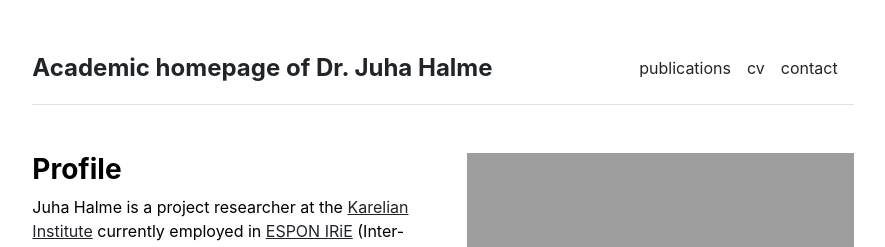
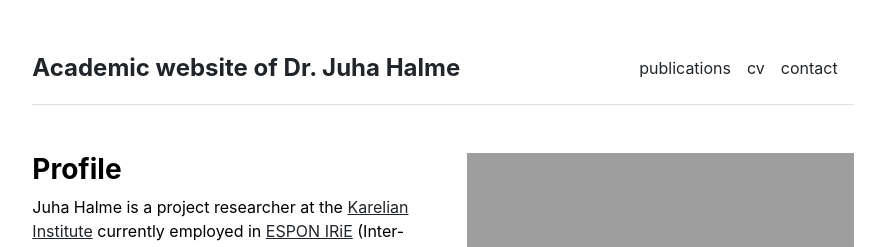
Before and after one commit to juhahalme/academicprofile, a Jekyll site: the page built from index.md, in a window 1280 px wide. Shown: the top 247 px of the page, without its empty margins (197-1082 px from the left). Built offline with Jekyll 4.4.1, drawn with Linux system fonts in a browser that asks for light colours.

Commit message:
gjesgesfh

```diff
--- a/_config.yml
+++ b/_config.yml
@@ -18,7 +18,7 @@
 # You can create any custom variable you would like, and they will be accessible
 # in the templates via {{ site.myvariable }}.
 
-title: Academic homepage of Dr. Juha Halme
+title: Academic website of Dr. Juha Halme
 email: juha.halme@uef.fi
 description: >- # this means to ignore newlines until "baseurl:"
 
```
